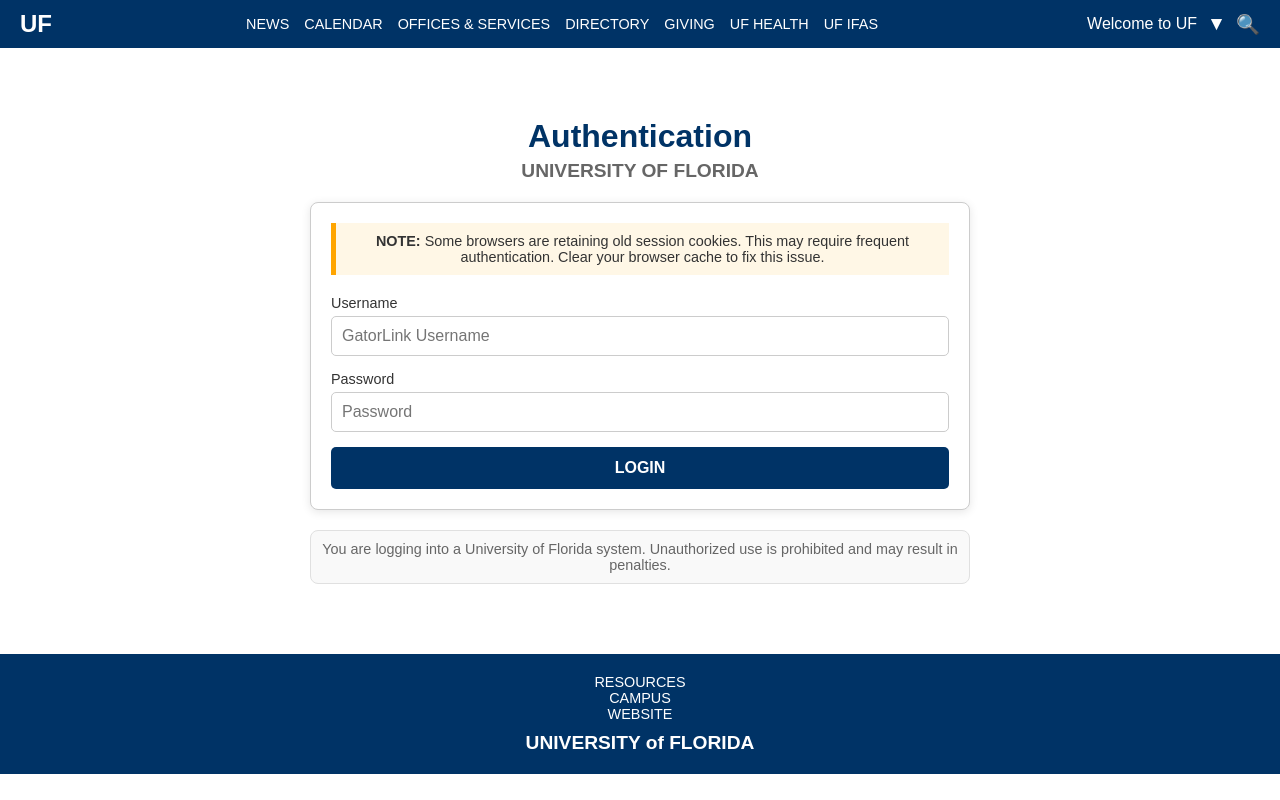
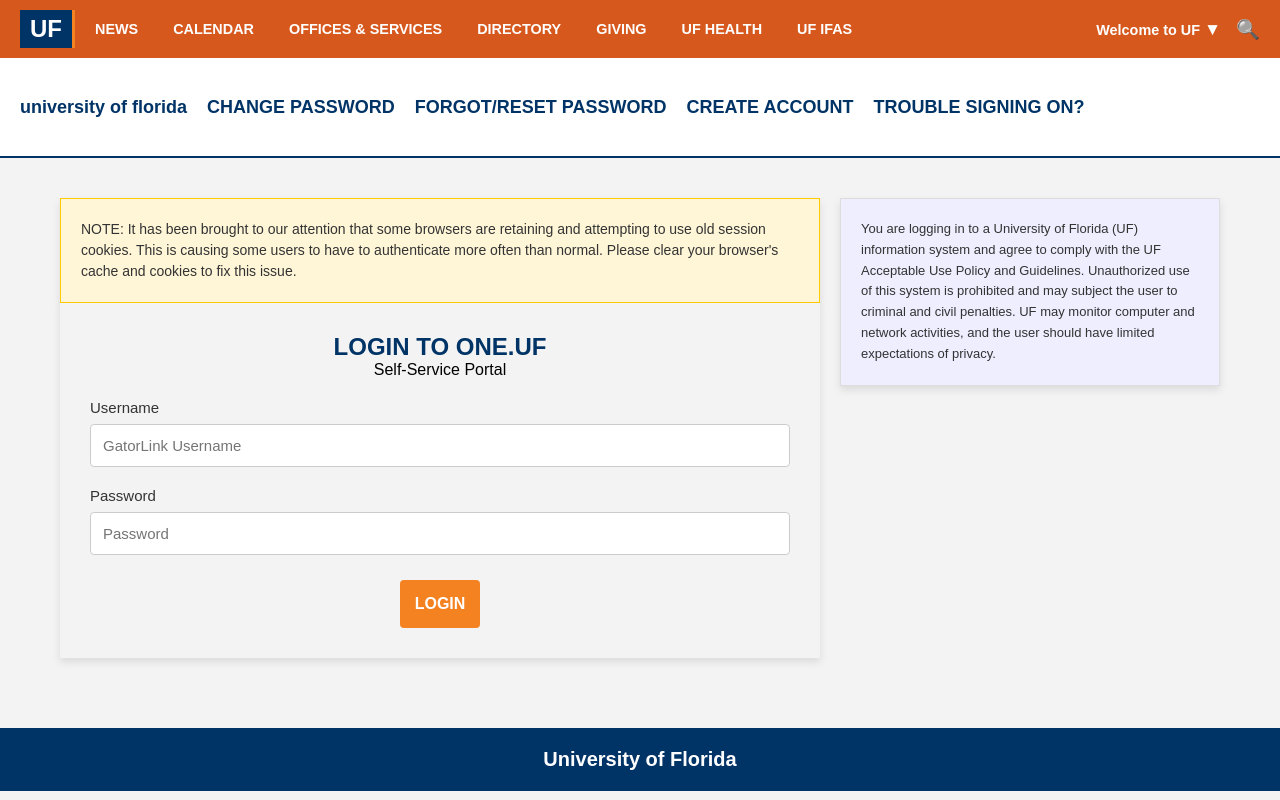
Before and after one commit to saiesh619/ta-system, a React (Create React App) app in the folder ta-system/: page /application-status in a window 1280 px wide. Built offline with nearby package versions, Linux system fonts and the light colour scheme.

Commit message:
changes for login
changes for login

```diff
--- a/ta-system/src/LoginPage.css
+++ b/ta-system/src/LoginPage.css
@@ -1,163 +1,212 @@
-/* General Styles */
+/* Reset styling */
+* {
+  margin: 0;
+  padding: 0;
+  box-sizing: border-box;
+}
+
 body {
   font-family: Arial, sans-serif;
-  margin: 0;
-  padding: 0;
+  background-color: #f3f3f3;
 }
 
-/* Top Navigation */
-.top-nav {
+/* Top orange navigation bar */
+.topnav {
+  background-color: #d6581d; /* UF orange */
+  color: white;
+  padding: 10px 0;
+}
+
+.topnavcontent {
+  display: flex;
+  align-items: center;
+  justify-content: space-between;
+  margin: 0 auto;
+  padding: 0 20px;
+  font-family: "Georgia", serif;
+}
+
+.uf-logo-main {
+  font-size: 24px;
+  font-weight: bold;
+  margin: 0;
+  padding: 5px 10px;
+  border-right: 3px solid #f58220;
+  color: white;
+  background-color: #003366;
+}
+
+.main-nav-links {
+  display: flex;
+  gap: 20px;
+}
+
+.main-nav-links a {
+  color: white;
+  text-decoration: none;
+  font-weight: bold;
+  font-size: 14px;
+}
+
+.main-nav-links a:hover {
+  color: #ffcc00; /* Hover effect */
+}
+
+.right-section-top {
+  display: flex;
+  align-items: center;
+  gap: 20px;
+}
+
+.welcome-message {
+  font-size: 14px;
+  font-weight: bold;
+}
+
+.search-icon {
+  font-size: 18px;
+  cursor: pointer;
+}
+
+/* Secondary white header bar */
+.secondary-nav {
+  background-color: white;
   display: flex;
   justify-content: space-between;
   align-items: center;
-  padding: 10px 20px;
-  background-color: #d64933; /* UF orange */
-  color: white;
-}
-
-.uf-logo {
-  font-size: 1.5em;
-  font-weight: bold;
-}
-
-.main-nav a {
-  margin-right: 15px;
-  text-decoration: none;
-  color: white;
-  font-size: 0.9em;
-  transition: color 0.3s;
-}
-
-.main-nav a:hover {
-  color: #ffcc00;
-}
-
-.right-nav {
-  display: flex;
-  align-items: center;
-  gap: 10px;
-}
-
-.dropdown-icon,
-.search-icon {
-  cursor: pointer;
-}
-
-/* Login Container */
-.login-container {
-  max-width: 700px;
-  margin: 50px auto;
-  padding: 20px;
+  border-bottom: 1px solid #ddd;
+  height: 100px;
   text-align: center;
 }
 
-.login-container h1 {
-  font-size: 2em;
-  color: #003366; /* UF blue */
-  margin-bottom: 5px;
+.nav {
+  display: flex;
+  gap: 30px;
 }
 
-.login-container h2 {
-  font-size: 1.2em;
-  color: #666;
-  margin-bottom: 20px;
+.nav a {
+  color: #003366;
+  text-decoration: none;
+  font-weight: bold;
+  font-size: 18px;
 }
 
-/* Login Box */
-.login-box {
-  background-color: white;
-  border: 1px solid #ccc;
-  border-radius: 8px;
-  padding: 20px;
-  box-shadow: 0 2px 10px rgba(0, 0, 0, 0.1);
-  margin-bottom: 20px;
+.nav a:hover {
+  color: #f58220;
 }
 
-.login-warning {
-  background-color: #fff7e6; /* Light yellow */
-  border-left: 5px solid #ffa500;
-  padding: 10px;
-  margin-bottom: 20px;
+/* Main content container */
+.container {
+  display: flex;
+  justify-content: center;
+  padding: 40px 20px;
+  max-width: 1200px;
+  margin: 0 auto;
+  gap: 20px;
 }
 
-.login-warning p {
-  margin: 0;
-  font-size: 0.9em;
-  color: #333;
+.main-content {
+  display: flex;
+  width: 100%;
+  gap: 20px;
 }
 
-/* Login Form */
-form {
+.left-section {
+  flex: 2;
+}
+
+.right-section {
+  flex: 1;
+}
+
+/* Notice box styling */
+.notice-box {
+  background-color: #fff6d8; /* Light yellow */
+  border: 1px solid #ffcc00;
+  padding: 20px;
+  font-size: 14px;
+  color: #333;
+  box-shadow: 0px 4px 8px rgba(0, 0, 0, 0.1);
+  line-height: 1.5;
+}
+
+/* Login box styling */
+.login-box {
+  padding: 30px;
+  background-color: #f3f3f3;
+  text-align: center;
+  box-shadow: 0px 4px 8px rgba(0, 0, 0, 0.1);
+}
+
+.login-box h2 {
+  margin-top: 0;
+  color: #003366;
+}
+
+.login-box label {
+  display: block;
+  margin-top: 20px;
+  font-size: 15px;
+  color: #333;
   text-align: left;
 }
 
-form label {
-  display: block;
-  font-size: 0.9em;
-  color: #333;
-  margin-bottom: 5px;
+.login-box input {
+  width: 100%;
+  padding: 12px;
+  margin-top: 8px;
+  border: 1px solid #ccc;
+  border-radius: 4px;
+  font-size: 15px;
 }
 
-form input {
-  width: 100%;
-  padding: 10px;
-  font-size: 1em;
-  border: 1px solid #ccc;
-  border-radius: 5px;
-  margin-bottom: 15px;
-  box-sizing: border-box;
+.login-box button {
+  background-color: #f58220;
+  color: white;
+  padding: 15px;
+  margin-top: 25px;
+  border: none;
+  cursor: pointer;
+  border-radius: 4px;
+  font-size: 16px;
+  font-weight: bold;
+  transition: background-color 0.3s;
 }
 
-form input:focus {
-  border-color: #003366;
-  box-shadow: 0 0 5px rgba(0, 51, 102, 0.3);
+.login-box button:hover {
+  background-color: #e67110;
 }
 
-.login-button {
-  width: 100%;
-  padding: 12px;
-  font-size: 1em;
-  font-weight: bold;
-  color: white;
-  background-color: #003366;
-  border: none;
-  border-radius: 5px;
-  cursor: pointer;
-  transition: background-color 0.3s ease;
+/* Privacy notice styling */
+.privacy-notice {
+  border: 1px solid #ddd;
+  padding: 20px;
+  font-size: 13px;
+  color: #333;
+  background-color: #eef;
+  box-shadow: 0px 4px 8px rgba(0, 0, 0, 0.1);
+  line-height: 1.6;
 }
 
-.login-button:hover {
-  background-color: #0056b3;
-}
-
-/* Info Section */
-.login-info {
-  font-size: 0.9em;
-  color: #666;
-  padding: 10px;
-  border: 1px solid #e0e0e0;
-  border-radius: 8px;
-  background-color: #f9f9f9;
-}
-
-/* Footer */
-.login-footer {
+/* Footer styling */
+.footer {
   background-color: #003366;
   color: white;
   padding: 20px;
-  text-align: center;
+  margin-top: 30px;
 }
 
-.login-footer p {
-  margin: 0;
-  font-size: 0.9em;
+.footer-content {
+  max-width: 1200px;
+  margin: 0 auto;
+  display: flex;
+  align-items: center;
+  justify-content: center;
 }
 
-.uf-branding {
-  margin-top: 10px;
+.footer-logo {
+  font-size: 20px;
+  font-weight: bold;
+  text-decoration: none;
+  color: white;
 }
-
-.uf-branding h2 {
-  margin: 0;
-  font-size: 1.2em;
-}
--- a/ta-system/src/LoginPage.jsx
+++ b/ta-system/src/LoginPage.jsx
@@ -3,11 +3,13 @@
 
 const LoginPage = ({ onLogin }) => {
   return (
-    <div className="login-page">
-      {/* Top Navigation */}
-      <div className="top-nav">
-        <div className="uf-logo">UF</div>
-        <nav className="main-nav">
+    <div>
+      {/* Top Navigation Bar */}
+      <div className="topnav">
+        <div className="topnavcontent">
+          <div className="left-section-top">
+            <div className="uf-logo-main">UF</div>
+            <nav className="main-nav-links">
               <a href="#">NEWS</a>
               <a href="#">CALENDAR</a>
               <a href="#">OFFICES & SERVICES</a>
@@ -16,27 +18,48 @@
               <a href="#">UF HEALTH</a>
               <a href="#">UF IFAS</a>
             </nav>
-        <div className="right-nav">
-          <span>Welcome to UF</span>
-          <span className="dropdown-icon">▼</span>
-          <span className="search-icon">🔍</span>
+          </div>
+
+          <div className="right-section-top">
+            <div className="welcome-message">
+              Welcome to UF <span className="dropdown-icon">▼</span>
+            </div>
+            <div className="search-icon">🔍</div>
+          </div>
         </div>
       </div>
 
+      {/* Secondary Navigation Bar */}
+      <div className="secondary-nav">
+        {/* <div className="uf-logo"></div> */}
+        <nav className="nav">
+          <a href="#"> university of florida</a>
+          <a href="#">CHANGE PASSWORD</a>
+          <a href="#">FORGOT/RESET PASSWORD</a>
+          <a href="#">CREATE ACCOUNT</a>
+          <a href="#">TROUBLE SIGNING ON?</a>
+        </nav>
+      </div>
+
       {/* Main Content */}
-      <div className="login-container">
-        <h1>Authentication</h1>
-        <h2>UNIVERSITY OF FLORIDA</h2>
-
-        <div className="login-box">
-          <div className="login-warning">
+      <div className="container">
+        <div className="main-content">
+          <div className="left-section">
+            <div className="notice-box">
               <p>
-              <strong>NOTE:</strong> Some browsers are retaining old session
-              cookies. This may require frequent authentication. Clear your
-              browser cache to fix this issue.
+                NOTE: It has been brought to our attention that some browsers
+                are retaining and attempting to use old session cookies. This is
+                causing some users to have to authenticate more often than
+                normal. Please clear your browser's cache and cookies to fix
+                this issue.
               </p>
             </div>
 
+            <div className="login-box">
+              <h2>LOGIN TO ONE.UF</h2>
+              <p>Self-Service Portal</p>
+
+              {/* Login Form */}
               <form
                 onSubmit={(e) => {
                   e.preventDefault(); // Prevent page reload
@@ -62,26 +85,31 @@
                 </button>
               </form>
             </div>
+          </div>
 
-        <div className="login-info">
+          <div className="right-section">
+            <div className="privacy-notice">
               <p>
-            You are logging into a University of Florida system. Unauthorized
-            use is prohibited and may result in penalties.
+                You are logging in to a University of Florida (UF) information
+                system and agree to comply with the UF Acceptable Use Policy and
+                Guidelines. Unauthorized use of this system is prohibited and
+                may subject the user to criminal and civil penalties. UF may
+                monitor computer and network activities, and the user should
+                have limited expectations of privacy.
               </p>
             </div>
           </div>
+        </div>
+      </div>
 
-      {/* Footer */}
-      <footer className="login-footer">
-        <div>
-          <p>RESOURCES</p>
-          <p>CAMPUS</p>
-          <p>WEBSITE</p>
+      {/* Footer Section */}
+      <div className="footer">
+        <div className="footer-content">
+          <a href="http://www.ufl.edu" className="footer-logo">
+            University of Florida
+          </a>
         </div>
-        <div className="uf-branding">
-          <h2>UNIVERSITY of FLORIDA</h2>
       </div>
-      </footer>
     </div>
   );
 };
--- a/ta-system/src/Navbar.css
+++ b/ta-system/src/Navbar.css
@@ -6,17 +6,18 @@
 
 /* Top Navigation Bar */
 .top-nav {
-  background-color: #003366; /* UF blue */
+  background-color: #d6581d; /* UF orange */
   color: white;
   padding: 10px 20px;
 }
 
 .top-nav-content {
   display: flex;
+  align-items: center;
   justify-content: space-between;
-  align-items: center;
-  max-width: 1200px;
   margin: 0 auto;
+  padding: 0 20px;
+  font-family: "Georgia", serif;
 }
 
 .left-section-top {
```
Also changed, not shown: 2 other files (tests, documents, lock files or other folders). Lines whose indentation alone changed are shown as unchanged.
